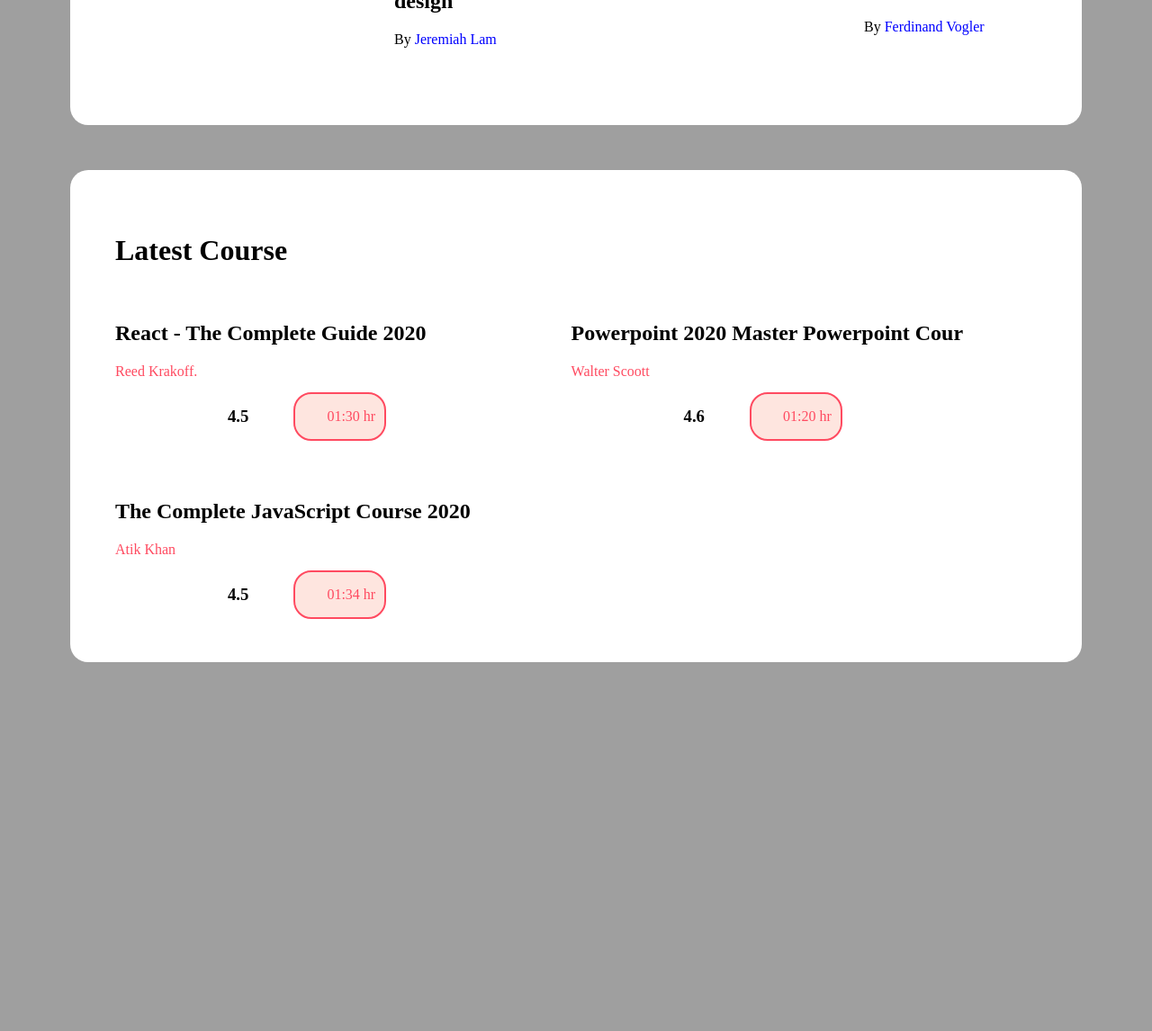
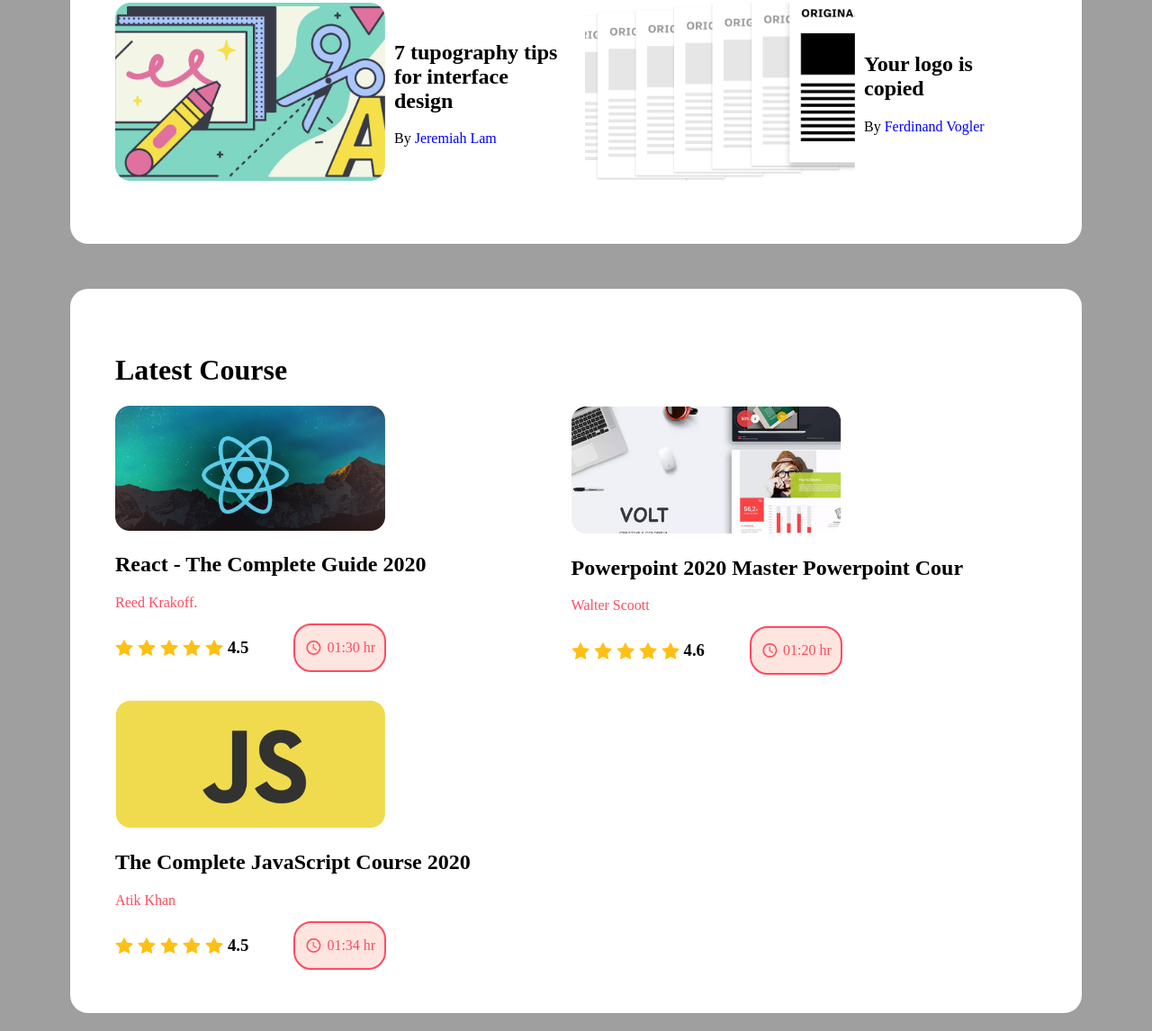
Before and after one commit to ab-atiq/leader-board-responsive, a plain HTML site: page index.html in a window 1280 px wide. Shown: the part 797-1943 px from the top of the page at 90% size. Before the commit the page ends 1553 px from the top, so only its background shows below. Drawn offline with Linux system fonts and the light colour scheme; the site is published under a folder, as on GitHub Pages, so addresses that start at the root find nothing.

Commit message:
leader-board

```diff
--- a/index.html
+++ b/index.html
@@ -44,19 +44,19 @@
                         <h3>Abul Bashar</h3>
                     </div>
                     <div class="player">
-                        <img src="/images/players/player-3.png" alt="">
+                        <img src="images/players/player-3.png" alt="">
                         <h3>Asik khan</h3>
                     </div>
                     <div class="player">
-                        <img src="/images/players/player-4.png" alt="">
+                        <img src="images/players/player-4.png" alt="">
                         <h3>Habibur Rahman</h3>
                     </div>
                     <div class="player">
-                        <img src="/images/players/player-5.png" alt="">
+                        <img src="images/players/player-5.png" alt="">
                         <h3>Masum Billah</h3>
                     </div>
                     <div class="player">
-                        <img src="/images/players/player-6.png" alt="">
+                        <img src="images/players/player-6.png" alt="">
                         <h3>Asif Ikbal</h3>
                     </div>
                 </div>
@@ -67,28 +67,28 @@
                 <h1>Top Blog</h1>
                 <div class="blogs">
                     <div class="blog">
-                        <img src="/images/blogs/blog-1.png" alt="">
+                        <img src="images/blogs/blog-1.png" alt="">
                         <div class="blog-text">
                             <h2>13 of My Favorite UI/UX Goodies</h2>
                             <p>By <span>Danny Sapio</span></p>
                         </div>
                     </div>
                     <div class="blog">
-                        <img src="/images/blogs/blog-2.png" alt="">
+                        <img src="images/blogs/blog-2.png" alt="">
                         <div class="blog-text">
                             <h2>Ui cheat sheet list us grids</h2>
                             <p>By <span>Tess Gadd</span></p>
                         </div>
                     </div>
                     <div class="blog">
-                        <img src="/images/blogs/blog-3.png" alt="">
+                        <img src="images/blogs/blog-3.png" alt="">
                         <div class="blog-text">
                             <h2>7 tupography tips for interface design</h2>
                             <p>By <span>Jeremiah Lam</span></p>
                         </div>
                     </div>
                     <div class="blog">
-                        <img src="/images/blogs/blog-4.png" alt="">
+                        <img src="images/blogs/blog-4.png" alt="">
                         <div class="blog-text">
                             <h2>Your logo is copied</h2>
                             <p>By <span>Ferdinand Vogler</span></p>
@@ -102,52 +102,52 @@
             <h1>Latest Course</h1>
             <div class="courses">
                 <div class="course">
-                    <img src="/images/courses/course-1.png" alt="">
+                    <img src="images/courses/course-1.png" alt="">
                     <h2>React - The Complete Guide 2020</h2>
                     <p name="name">Reed Krakoff.</p>
                     <div class="rating">
-                        <img src="/images/icons/star.png" alt="">
-                        <img src="/images/icons/star.png" alt="">
-                        <img src="/images/icons/star.png" alt="">
-                        <img src="/images/icons/star.png" alt="">
-                        <img src="/images/icons/star.png" alt="">
+                        <img src="images/icons/star.png" alt="">
+                        <img src="images/icons/star.png" alt="">
+                        <img src="images/icons/star.png" alt="">
+                        <img src="images/icons/star.png" alt="">
+                        <img src="images/icons/star.png" alt="">
                         <h3>4.5</h3>
                         <div class="time">
-                            <img src="/images/icons/clock.png" alt="">
+                            <img src="images/icons/clock.png" alt="">
                             <p>01:30 hr</p>
                         </div>
                     </div>
                 </div>
                 <div class="course">
-                    <img src="/images/courses/course-2.png" alt="">
+                    <img src="images/courses/course-2.png" alt="">
                     <h2>Powerpoint 2020 Master Powerpoint Cour</h2>
                     <p name="name">Walter Scoott</p>
                     <div class="rating">
-                        <img src="/images/icons/star.png" alt="">
-                        <img src="/images/icons/star.png" alt="">
-                        <img src="/images/icons/star.png" alt="">
-                        <img src="/images/icons/star.png" alt="">
-                        <img src="/images/icons/star.png" alt="">
+                        <img src="images/icons/star.png" alt="">
+                        <img src="images/icons/star.png" alt="">
+                        <img src="images/icons/star.png" alt="">
+                        <img src="images/icons/star.png" alt="">
+                        <img src="images/icons/star.png" alt="">
                         <h3>4.6</h3>
                         <div class="time">
-                            <img src="/images/icons/clock.png" alt="">
+                            <img src="images/icons/clock.png" alt="">
                             <p>01:20 hr</p>
                         </div>
                     </div>
                 </div>
                 <div class="course">
-                    <img src="/images/courses/course-3.png" alt="">
+                    <img src="images/courses/course-3.png" alt="">
                     <h2>The Complete JavaScript Course 2020</h2>
                     <p name="name">Atik Khan</p>
                     <div class="rating">
-                        <img src="/images/icons/star.png" alt="">
-                        <img src="/images/icons/star.png" alt="">
-                        <img src="/images/icons/star.png" alt="">
-                        <img src="/images/icons/star.png" alt="">
-                        <img src="/images/icons/star.png" alt="">
+                        <img src="images/icons/star.png" alt="">
+                        <img src="images/icons/star.png" alt="">
+                        <img src="images/icons/star.png" alt="">
+                        <img src="images/icons/star.png" alt="">
+                        <img src="images/icons/star.png" alt="">
                         <h3>4.5</h3>
                         <div class="time">
-                            <img src="/images/icons/clock.png" alt="">
+                            <img src="images/icons/clock.png" alt="">
                             <p>01:34 hr</p>
                         </div>
                     </div>
```
